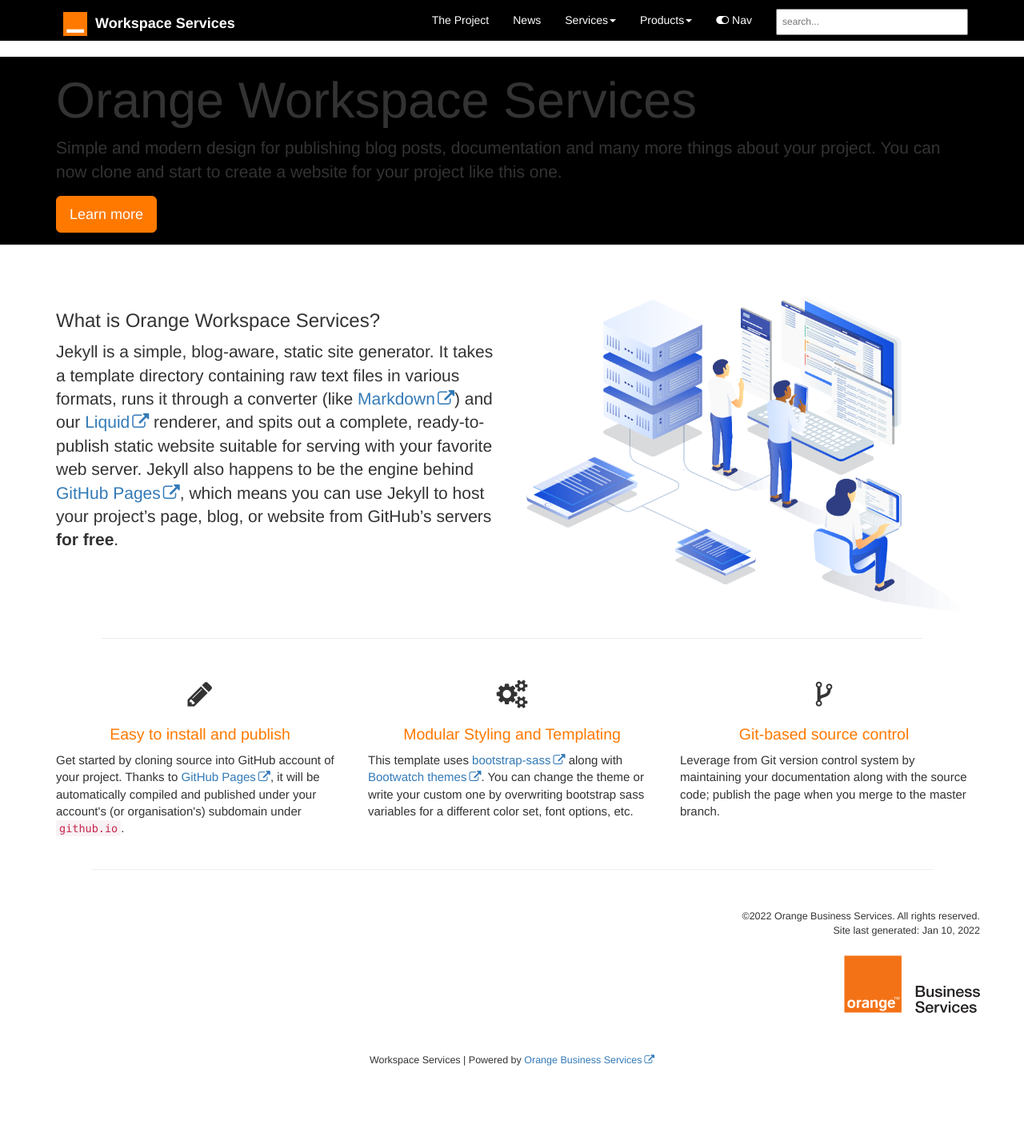
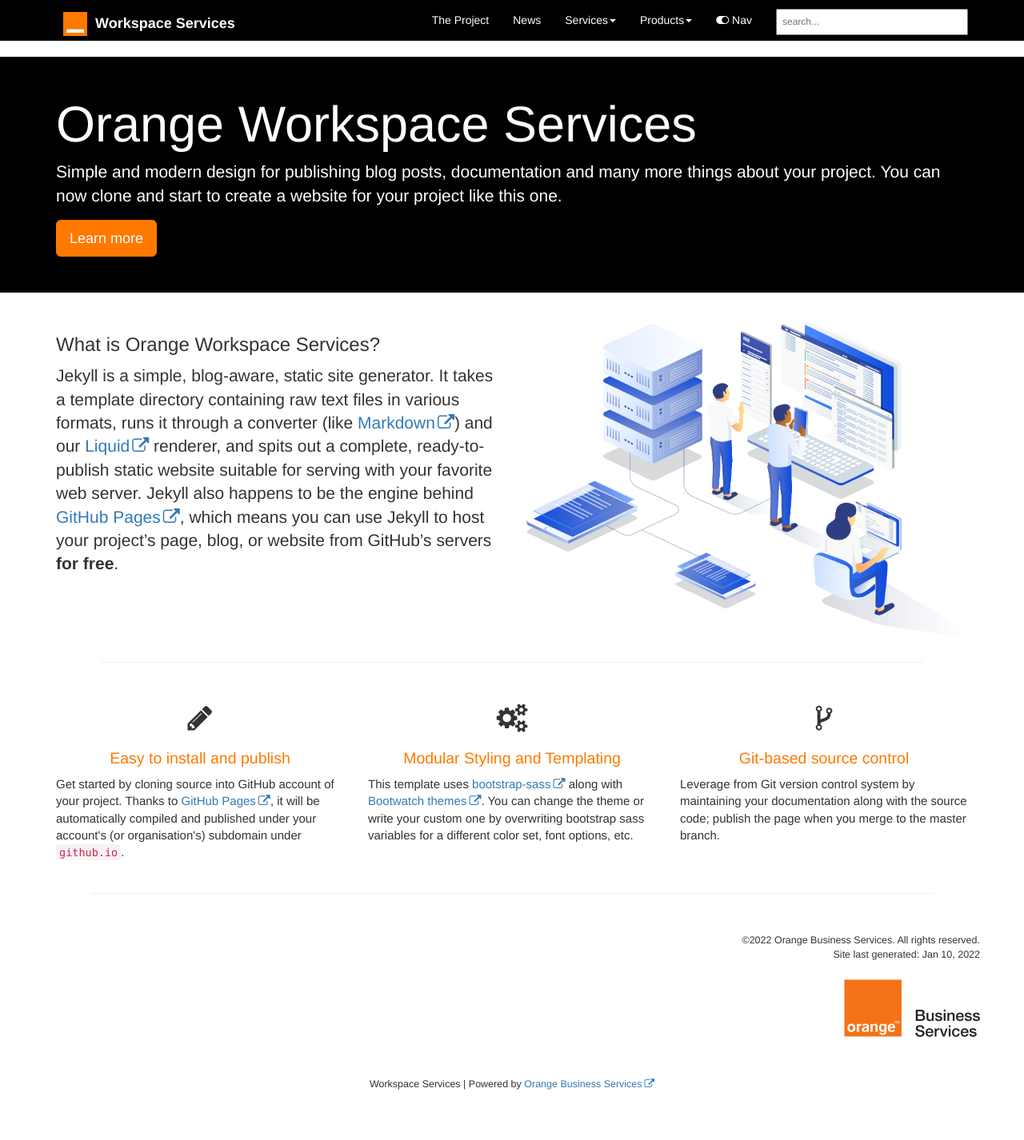
Before and after one commit to brummens/workspace-docs, a Jekyll site: the page built from index.html, in a window 1280 px wide. Shown: the whole page at 80% size. Built offline with Jekyll 4.4.1, drawn with Linux system fonts in a browser that asks for light colours; comment, search, counter and statistics services are not loaded; before the commit the page ends 1396 px from its top, so only the background shows below that.

Commit message:
Update theme-black.css

```diff
--- a/css/theme-black.css
+++ b/css/theme-black.css
@@ -111,9 +111,9 @@
 }
 
 .jumbotron {
-	padding: 0px 15px;
-    margin-bottom: 60px;
-    color: inherit;
+    padding: 30px 15px;
+    margin-bottom: 30px;
+    color: #ffffff;
     background-color: #000000
 }
 
```
